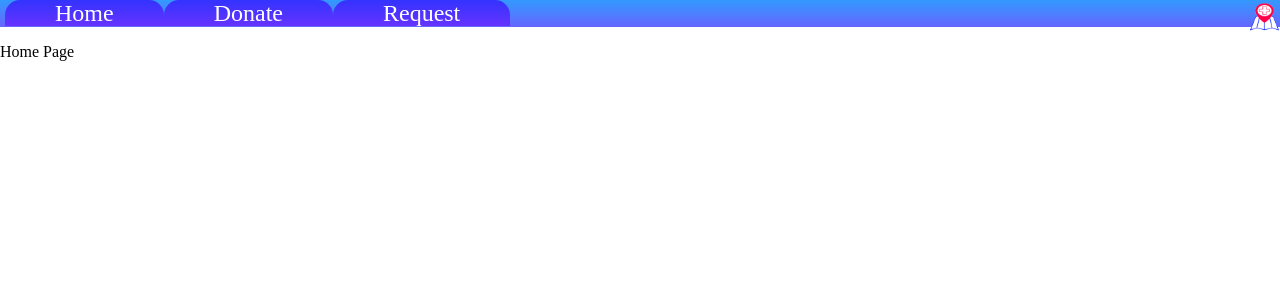
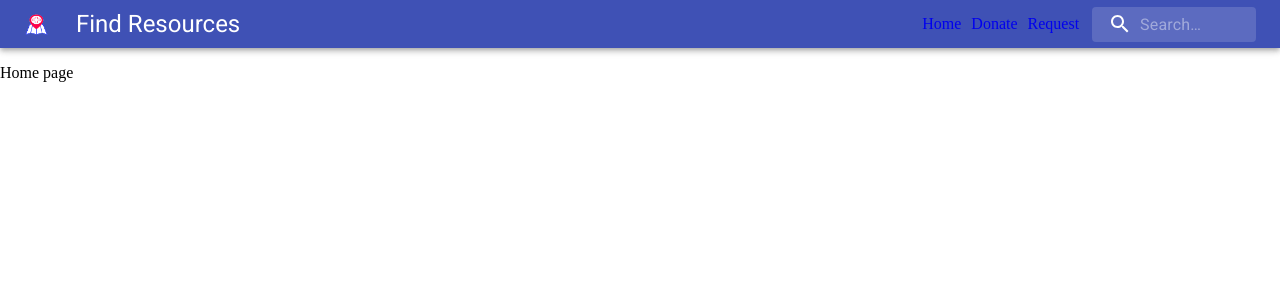
Before and after one commit to watheuer/covid-hackathon, a React (Create React App) app in the folder client/: page / in a window 1280 px wide. Shown: the top 300 px of the page. Built offline with nearby package versions, Linux system fonts and the light colour scheme.

Commit message:
Material UI navbar (#8)
* Add list view with map layout

* Add ask model to client

* Add material navbar (links WIP)

```diff
--- a/client/src/App.tsx
+++ b/client/src/App.tsx
@@ -2,33 +2,30 @@ import React from 'react';
 import { Provider } from 'react-redux';
 import { store } from './store';
 import AskContainer from './asks/AskContainer';
-import { BrowserRouter as Router, Route} from 'react-router-dom';
+import { BrowserRouter as Router, Route } from 'react-router-dom';
 import Header from './layout/Header';
 import RequestForm from './asks/RequestForm';
+
+const homePage = ({ }) => <p>Home page</p>;
+
+const donatePage = ({ }) => (
+  <Provider store={store}>
+    <AskContainer />
+  </Provider>
+);
+
+const requestPage = ({ }) => (
+  <RequestForm />
+);
 
 function App() {
   return (
     <Router>
       <div className='App'>
         <Header />
-        <Route exact path='/' render={props =>(
-          <React.Fragment>
-            <p>Home Page</p>
-          </React.Fragment>
-        )} />
-        <Route exact path='/donate' render={props => (
-          <React.Fragment>
-            <p>Donate Page</p>
-            <Provider store={store}>
-              <AskContainer />
-            </Provider>
-          </React.Fragment>
-        )} />
-        <Route exact path='/request' render={props => (
-          <React.Fragment>
-            <RequestForm/>
-          </React.Fragment>
-        )} />
+        <Route exact path='/' render={homePage} />
+        <Route exact path='/donate' render={donatePage} />
+        <Route exact path='/request' render={requestPage} />
       </div>
     </Router>
   );
--- a/client/src/asks/AskContainer.tsx
+++ b/client/src/asks/AskContainer.tsx
@@ -6,6 +6,7 @@ import { AskList } from "./AskList";
 import { Button } from "@material-ui/core";
 import { AskMap } from "./AskMap";
 import { Ask } from "../store/askState/types";
+import { useStyles } from "./styles";
 
 interface AskContainer {
   asks: Ask[];
@@ -13,8 +14,9 @@ interface AskContainer {
   fetchAsks: () => void;
 }
 export const AskContainer: FunctionComponent<AskContainer> = ({ asks, fetching, fetchAsks }) => {
+  const classes = useStyles();
   return (
-    <div>
+    <div className={classes.container}>
       <AskList asks={asks} fetching={fetching} />
       <AskMap asks={asks} fetching={fetching} />
       <Button onClick={fetchAsks}>Get Asks</Button>
--- a/client/src/asks/styles.ts
+++ b/client/src/asks/styles.ts
@@ -1,10 +1,18 @@
 import { makeStyles } from "@material-ui/core/styles";
 
 export const useStyles = makeStyles(theme => ({
+  container: {
+    position: 'absolute',
+    width: '100%',
+    top: '48px',
+    height: 'calc(100% - 48px)',
+  },
   listRoot: {
     position: 'absolute',
-    width: '48ch',
+    top: 0,
+    left: 0,
     height: '100%',
+    width: '32ch',
     display: 'flex',
     flexDirection: 'column',
     justifyContent: 'space-between',
@@ -13,6 +21,8 @@ export const useStyles = makeStyles(theme => ({
   },
   mapRoot: {
     position: 'absolute',
+    top: 0,
+    left: 0,
     height: '100%',
     width: '100%',
     zIndex: -1
--- a/client/src/layout/Header.tsx
+++ b/client/src/layout/Header.tsx
@@ -1,37 +1,112 @@
 import React from 'react'
-import { Link } from 'react-router-dom';
+import { Link as RouterLink } from 'react-router-dom';
 import logo from './sample-logo.png'
-import CSS from 'csstype';
+import { AppBar, Link, Typography, InputBase, Toolbar, makeStyles, fade, IconButton } from '@material-ui/core';
+import { Search } from '@material-ui/icons';
+
+const useStyles = makeStyles(theme => ({
+  root: {
+    flexGrow: 1,
+  },
+  links: {
+    color: theme.palette.common.white,
+    '& :visited': {
+      color: theme.palette.common.white
+    },
+    '& a': {
+      textDecoration: 'none',
+      padding: '5px'
+    }
+  },
+  title: {
+    flexGrow: 1,
+    display: 'none',
+    [theme.breakpoints.up('sm')]: {
+      display: 'block',
+    },
+  },
+  iconButton: {
+    marginRight: theme.spacing(2),
+  },
+  icon: {
+    height: '24px',
+  },
+  search: {
+    position: 'relative',
+    borderRadius: theme.shape.borderRadius,
+    backgroundColor: fade(theme.palette.common.white, 0.15),
+    '&:hover': {
+      backgroundColor: fade(theme.palette.common.white, 0.25),
+    },
+    marginLeft: 0,
+    width: '100%',
+    [theme.breakpoints.up('sm')]: {
+      marginLeft: theme.spacing(1),
+      width: 'auto',
+    },
+  },
+  searchIcon: {
+    padding: theme.spacing(0, 2),
+    height: '100%',
+    position: 'absolute',
+    pointerEvents: 'none',
+    display: 'flex',
+    alignItems: 'center',
+    justifyContent: 'center',
+  },
+  inputRoot: {
+    color: 'inherit',
+  },
+  inputInput: {
+    padding: theme.spacing(1, 1, 1, 0),
+    // vertical padding + font size from searchIcon
+    paddingLeft: `calc(1em + ${theme.spacing(4)}px)`,
+    transition: theme.transitions.create('width'),
+    width: '100%',
+    [theme.breakpoints.up('sm')]: {
+      width: '12ch',
+      '&:focus': {
+        width: '20ch',
+      },
+    },
+  },
+}));
 
 export default function Header() {
+  const classes = useStyles();
   return (
-    <header style={headerStyle}>
-      <Link to="/" style={linkStyle} >Home</Link><Link style={linkStyle} to="/donate">Donate</Link><Link style={linkStyle} to="/request">Request</Link>
-      <img src={logo} style={imageStyle} alt="logo" />
-    </header>
-  )
+    <div className={classes.root}>
+      <AppBar position="static">
+        <Toolbar variant="dense">
+          <IconButton edge="start" className={classes.iconButton} color="inherit" aria-label="menu">
+            <img className={classes.icon} src={logo} />
+          </IconButton>
+          <Typography className={classes.title} variant="h5" noWrap>
+            Find Resources
+          </Typography>
+          <div className={classes.links}>
+            <RouterLink to="/">Home</RouterLink>
+            <RouterLink to="/donate">Donate</RouterLink>
+            <RouterLink to="/request">Request</RouterLink>
+          </div>
+          <div className={classes.search}>
+            <div className={classes.searchIcon}>
+              <Search />
+            </div>
+            <InputBase
+              placeholder="Search…"
+              classes={{
+                root: classes.inputRoot,
+                input: classes.inputInput,
+              }}
+              inputProps={{ 'aria-label': 'search' }}
+            />
+          </div>
+        </Toolbar>
+      </AppBar>
+    </div>
+  );
 }
 
-const headerStyle: CSS.Properties = {
-  background: 'linear-gradient(#3399ff, #6666ff)',
-  color: '#fff',
-  textAlign: 'left',
-  padding: '0px 5px',
-  fontSize: '24px',
-}
 
-const linkStyle: CSS.Properties = {
-  color: '#fff',
-  background: 'linear-gradient(#3333ff, #6633ff)',
-  textDecoration: 'none',
-  padding: '0px 50px',
-  borderRadius: '15px 15px 0px 0px'
-}
-
-const imageStyle: CSS.Properties = {
-  padding: '0px, 5px',
-  width: '32px',
-  height: '32px',
-  position: 'absolute',
-  right: '0'
-}
+      // <img src={logo} style={imageStyle} alt="logo" />
```
